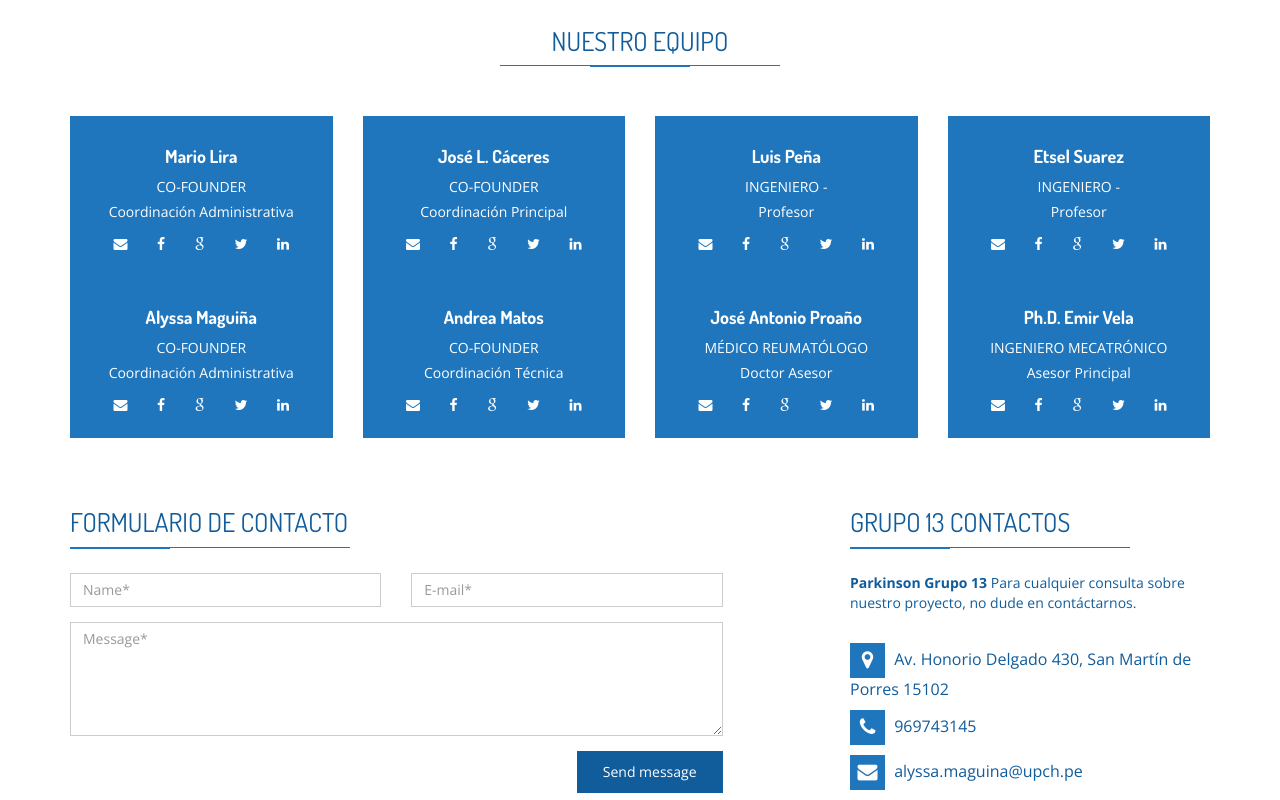
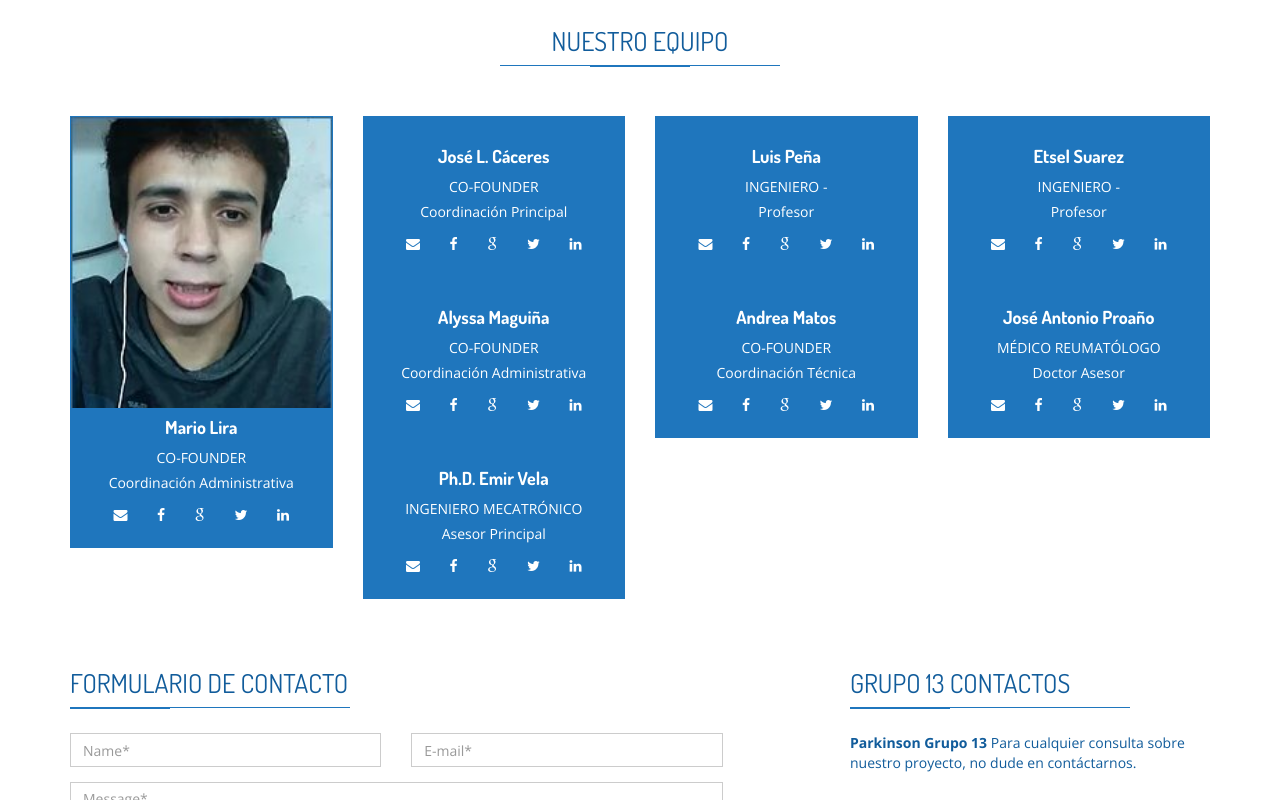
Before and after one commit to fabriziofelen/quemaduras, a plain HTML site: page contact.html in a window 1280 px wide. Shown: the part 1073-1873 px from the top of the page. Drawn offline with nearby package versions, Linux system fonts and the light colour scheme; some packages are replaced by stand-ins of ours.

Commit message:
Update contact.html

```diff
--- a/contact.html
+++ b/contact.html
@@ -218,7 +218,7 @@
 
 	                        <div class="thumnail">
 
-	                            <img src="images/team/Fabrizio.jpg" alt="" class="cause-img">
+	                            <img src="images/Fabrizio.jpg" alt="" class="cause-img">
 
 	                        </div>
 
```
